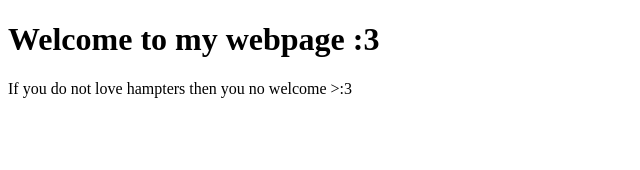
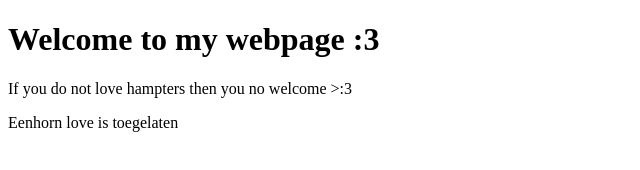
Before and after one commit to AshRapicault/werkPleklerenTest_Ash, a plain HTML site: page Index.html in a window 1280 px wide. Shown: the whole page, without its empty margins (0-640 px from the left). Drawn offline with Linux system fonts and the light colour scheme.

Commit message:
Update Index.html

```diff
--- a/Index.html
+++ b/Index.html
@@ -8,5 +8,6 @@
 <body>
 <h1>Welcome to my webpage :3</h1>
 <p>If you do not love hampters then you no welcome >:3</p>
+<p>Eenhorn love is toegelaten</p>
 </body>
 </html>
```
